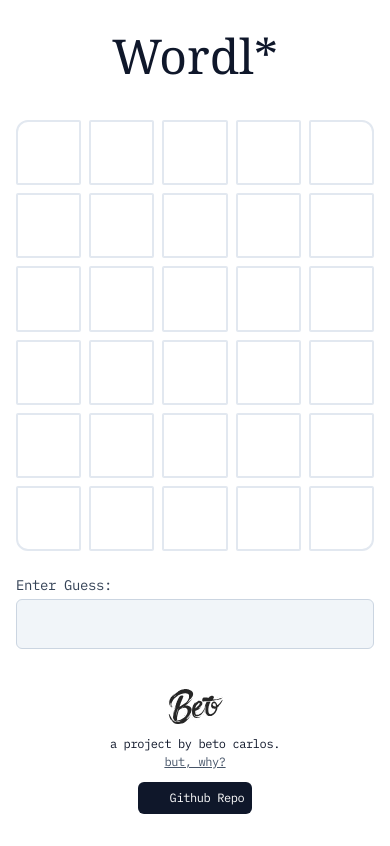
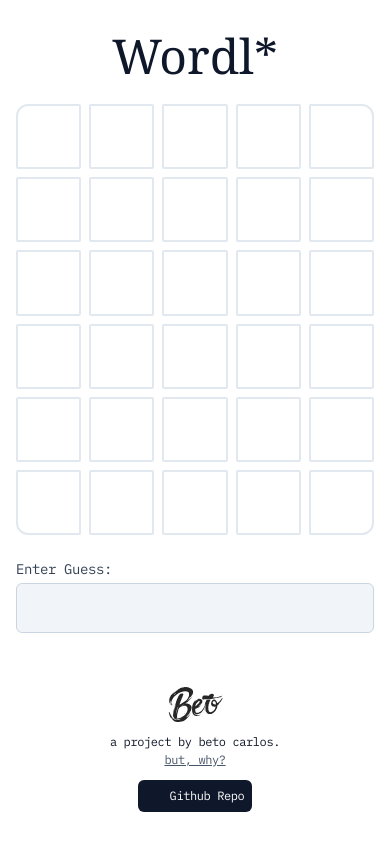
Before and after one commit to MarioC3/wordl, a React (Vite) app: page / in a window 390 px wide. Built offline with nearby package versions, Linux system fonts and the light colour scheme; some icons are missing; a web font is replaced by a local one.

Commit message:
adjusts padding on small devices

```diff
--- a/src/App.tsx
+++ b/src/App.tsx
@@ -13,7 +13,7 @@ function App() {
 			features={loadMotionFeatures}
 			strict
 		>
-			<div className="mx-auto flex min-h-screen max-w-[400px] flex-col items-center gap-10 px-4 py-8 tracking-tight text-slate-900 selection:bg-slate-900 selection:text-white">
+			<div className="mx-auto flex min-h-screen max-w-[400px] flex-col items-center gap-6 px-4 py-8 tracking-tight text-slate-900 selection:bg-slate-900 selection:text-white md:gap-10">
 				<Header />
 				<main className="w-full flex-1">
 					<WordsProvider>
```
